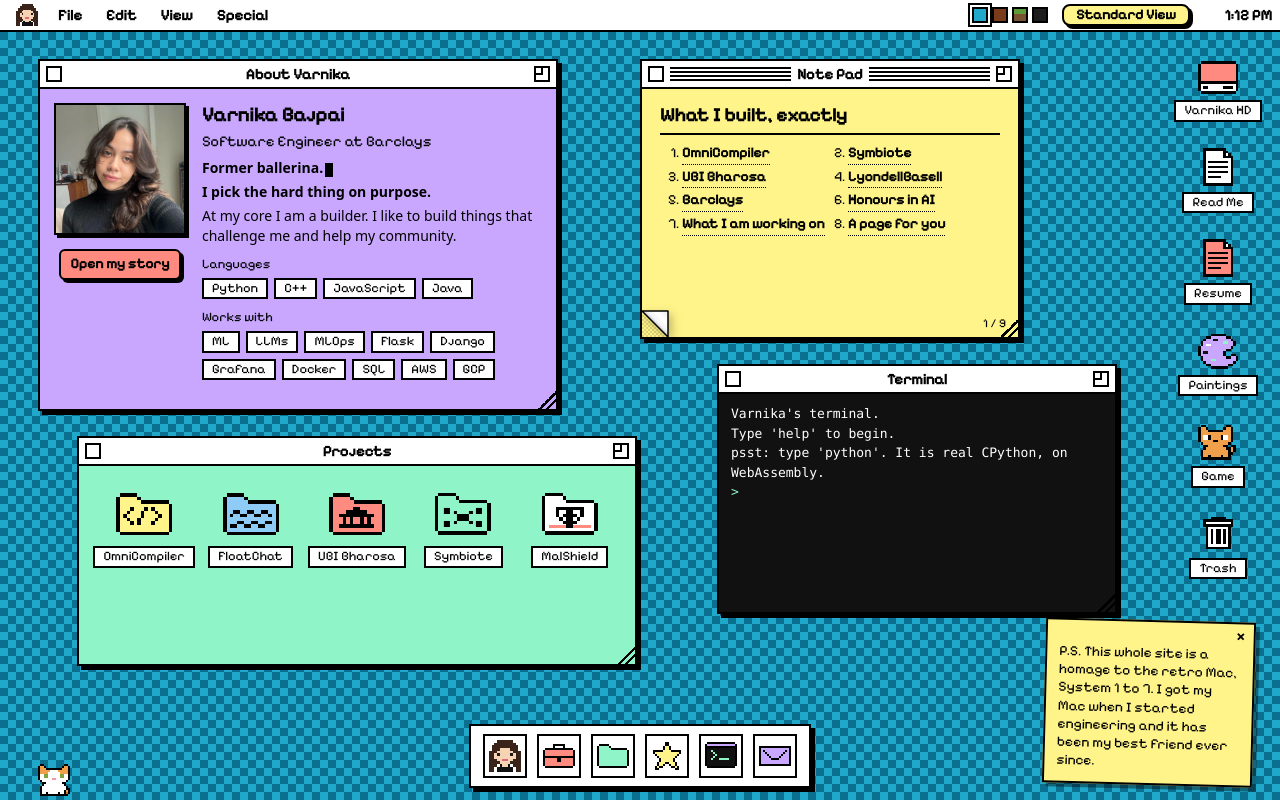
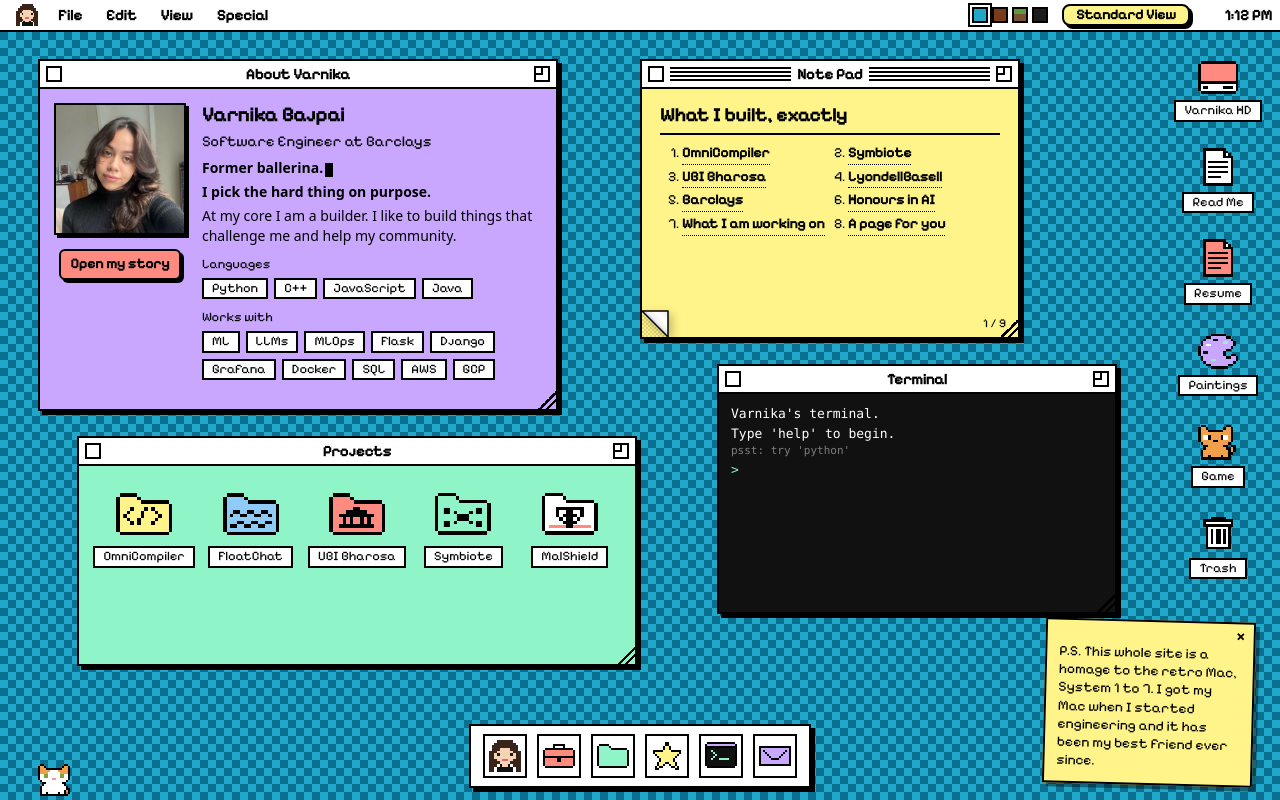
Before and after one commit to VarnikaBajpai4/Portfolio, a React (Vite) app: page / in a window 1280 px wide. Built offline with nearby package versions, Linux system fonts and the light colour scheme.

Commit message:
Terminal: make the python hint small and dim

```diff
--- a/src/apps/Terminal.tsx
+++ b/src/apps/Terminal.tsx
@@ -8,14 +8,15 @@
 import type { Python } from '../terminal/python'
 import { setPalette } from '../theme'
 
-type Line = { kind: 'in' | 'out'; text: string } | { kind: 'card'; lines: string[] }
+type Line = { kind: 'in' | 'out' | 'hint'; text: string } | { kind: 'card'; lines: string[] }
 
 const out = (text: string): Line => ({ kind: 'out', text })
 
 const BANNER: Line[] = [
   out("Varnika's terminal."),
   out("Type 'help' to begin."),
-  out("psst: type 'python'. It is real CPython, on WebAssembly."),
+  // small and dim on purpose: a thing to find, not the first thing to do
+  { kind: 'hint', text: "psst: try 'python'" },
 ]
 
 export function Terminal() {
@@ -136,7 +137,7 @@
               </div>
             </div>
           ) : (
-            <p key={i} className={line.kind === 'in' ? 'term-in' : undefined}>
+            <p key={i} className={line.kind === 'out' ? undefined : `term-${line.kind}`}>
               {line.text}
             </p>
           ),
--- a/src/apps/apps.css
+++ b/src/apps/apps.css
@@ -394,6 +394,11 @@
   overflow-wrap: anywhere;
 }
 
+.term-hint {
+  font-size: 11px;
+  opacity: 0.45;
+}
+
 .term-in,
 .term-form {
   color: #8ff5c9;
```
